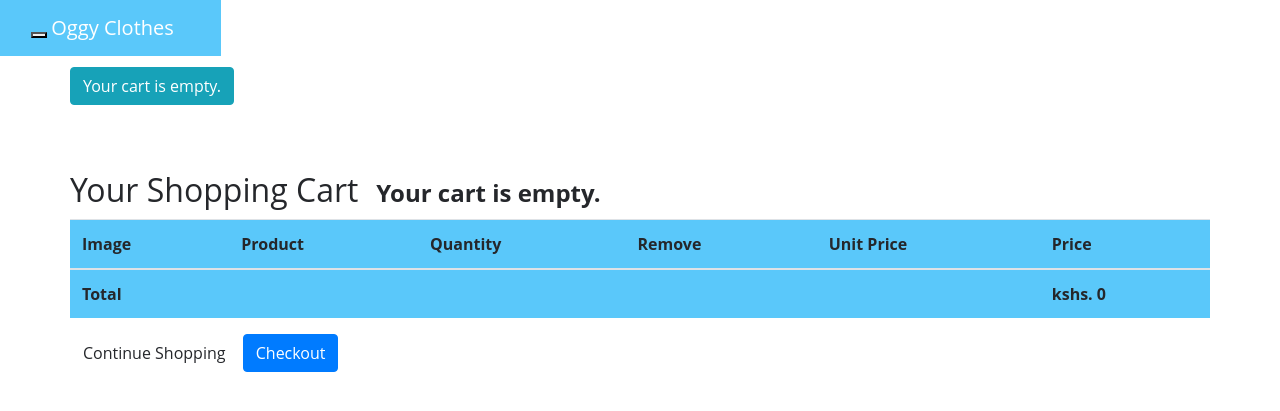
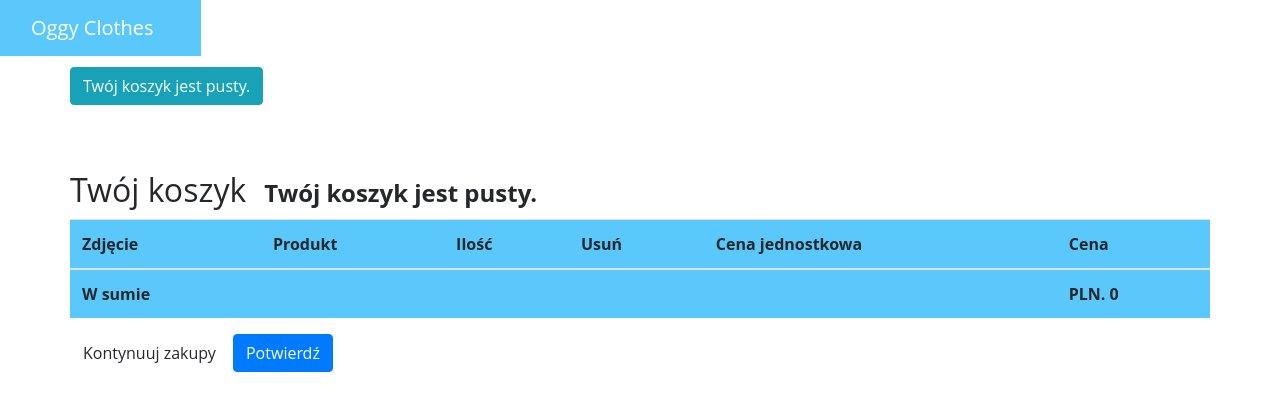
Before and after one commit to dwisniewski1993/DjangoOnlineStore, a Django app: page /cart in a window 1280 px wide. Shown: the top 411 px of the page. Run offline with Django 3.2, Linux system fonts and the light colour scheme; some libraries are stand-ins or nearby versions.

Commit message:
Change language to poliish

```diff
--- a/ecommerce/cart/forms.py
+++ b/ecommerce/cart/forms.py
@@ -4,5 +4,5 @@ PRODUCT_QUANTITY_CHOICES = [(i, str(i)) for i in range(1, 26)]
 
 
 class CartAddProductForm(forms.Form):
-    quantity = forms.TypedChoiceField(choices=PRODUCT_QUANTITY_CHOICES, coerce=int)
+    ile = forms.TypedChoiceField(choices=PRODUCT_QUANTITY_CHOICES, coerce=int)
     update = forms.BooleanField(required=False, initial=False, widget=forms.HiddenInput)
--- a/ecommerce/cart/templates/cart/detail.html
+++ b/ecommerce/cart/templates/cart/detail.html
@@ -8,16 +8,16 @@
 {% block content %}
     <div class="container">
         <div class="row" style="margin-top: 6%">
-        <h2>Your Shopping Cart
+        <h2>Twój koszyk
             <span class="badge pull-right">
                 {% with totail_items=cart|length %}
                     {% if cart|length > 0 %}
-                        My Shopping Order:
+                        Moje zamówienie:
                         <a href="{% url "cart:cart_detail" %}" style="color: #ffffff">
-                            {{ totail_items }} item {{ totail_items|pluralize }}, Kshs. {{ cart.get_total_price }}
+                            {{ totail_items }} item {{ totail_items|pluralize }}, PLN. {{ cart.get_total_price }}
                         </a>
                         {% else %}
-                        Your cart is empty.
+                        Twój koszyk jest pusty.
                     {% endif %}
                 {% endwith %}
             </span>
@@ -25,12 +25,12 @@
             <table class="table table-striped table-hover">
                 <thead style="background-color: #5AC8FA">
                     <tr>
-                        <th>Image</th>
-                        <th>Product</th>
-                        <th>Quantity</th>
-                        <th>Remove</th>
-                        <th>Unit Price</th>
-                        <th>Price</th>
+                        <th>Zdjęcie</th>
+                        <th>Produkt</th>
+                        <th>Ilość</th>
+                        <th>Usuń</th>
+                        <th>Cena jednostkowa</th>
+                        <th>Cena</th>
                     </tr>
                 </thead>
                 <tbody>
@@ -46,29 +46,29 @@
                             <td>
                                 <form action="{% url "cart:cart_add" product.id %}" method="post">
                                     {% csrf_token %}
-                                    {{ item.update_quantity_form.quantity }}
+                                    {{ item.update_quantity_form.ile }}
                                     {{ item.update_quantity_form.update }}
-                                    <input type="submit" value="Update" class="btn btn-info">
+                                    <input type="submit" value="Aktualizuj" class="btn btn-info">
                                 </form>
                             </td>
                             <td>
-                                <a href="{% url "cart:cart_remove" product.id %}">Remove</a>
+                                <a href="{% url "cart:cart_remove" product.id %}">Usuń</a>
                             </td>
-                            <td>kshs. {{ item.price }}</td>
-                            <td>kshs. {{ item.total_price }}</td>
+                            <td>PLN. {{ item.price }}</td>
+                            <td>PLN. {{ item.total_price }}</td>
                         </tr>
                     {% endwith %}
                 {% endfor %}
                 <tr style="background-color: #5AC8FA">
-                    <td><b>Total</b></td>
+                    <td><b>W sumie</b></td>
                     <td colspan="4"></td>
-                    <td colspan="num"><b>kshs. {{ cart.get_total_price }}</b></td>
+                    <td colspan="num"><b>PLN. {{ cart.get_total_price }}</b></td>
                 </tr>
                 </tbody>
             </table>
         <p class="text-right">
-            <a href="{% url "shop:product_list" %}" class="btn btn-default">Continue Shopping</a>
-            <a href="{% url "orders:order_create" %}" class="btn btn-primary">Checkout</a>
+            <a href="{% url "shop:product_list" %}" class="btn btn-default">Kontynuuj zakupy</a>
+            <a href="{% url "orders:order_create" %}" class="btn btn-primary">Potwierdź</a>
         </p>
         </div>
     </div>
--- a/ecommerce/cart/views.py
+++ b/ecommerce/cart/views.py
@@ -12,7 +12,7 @@ def cart_add(request, product_id):
     form = CartAddProductForm(request.POST)
     if form.is_valid():
         cd = form.cleaned_data
-        cart.add(product=product, quantity=cd['quantity'], update_quantity=cd['update'])
+        cart.add(product=product, quantity=cd['ile'], update_quantity=cd['update'])
     return redirect('cart:cart_detail')
 
 
@@ -26,5 +26,5 @@ def cart_remove(request, product_id):
 def cart_detail(request):
     cart = Cart(request)
     for item in cart:
-        item['update_quantity_form'] = CartAddProductForm(initial={'quantity': item['quantity'], 'update': True})
+        item['update_quantity_form'] = CartAddProductForm(initial={'ile': item['quantity'], 'update': True})
     return render(request, 'cart/detail.html', {'cart': cart})
--- a/ecommerce/orders/templates/orders/order/created.html
+++ b/ecommerce/orders/templates/orders/order/created.html
@@ -8,9 +8,9 @@
     <div class="container">
         <div class="row" style="margin-top: 6%">
             <div class="col-md-8 col-md-offset-2">
-                <h3 class="page-header">Thank You For Shopping With Us
+                <h3 class="page-header">Dziękujemy za zakupy
                 </h3>
-                <p>Your order has been successfully completed. Your order number is <strong>{{ order.id }}</strong>.</p>
+                <p>Twoje zamówienie zostało zakończone pomyślnie. Numer twojego zamówienia to: <strong>{{ order.id }}</strong>. Na podany adres e-mail wysłaliśmy potwierdzenie.</p>
             </div>
         </div>
     </div>
--- a/ecommerce/shop/templates/shop/base.html
+++ b/ecommerce/shop/templates/shop/base.html
@@ -15,12 +15,12 @@
          <button class="btn btn-info pull-right">
             {% with totail_items=cart|length %}
                 {% if cart|length > 0 %}
-                    My Shopping Order:
+                    Moje zamówienie:
                     <a href="{% url "cart:cart_detail" %}" style="color: #ffffff">
                         {{ totail_items }} item {{ totail_items|pluralize }}, PLN. {{ cart.get_total_price }}
                     </a>
                     {% else %}
-                    Your cart is empty.
+                    Twój koszyk jest pusty.
                 {% endif %}
             {% endwith %}
          </button>
--- a/ecommerce/shop/templates/shop/navbar.html
+++ b/ecommerce/shop/templates/shop/navbar.html
@@ -3,32 +3,7 @@
   <!-- Brand and toggle get grouped for better mobile display -->
   <div class="container-fluid">
       <div class="navbar-header">
-    <button type="button" class="navbar-toggle" data-toggle="collapse" data-target="#bs-example-navbar-collapse-1">
-      <span class="sr-only">Toggle navigation</span>
-      <span class="icon-bar"></span>
-      <span class="icon-bar"></span>
-      <span class="icon-bar"></span>
-    </button>
     <a class="navbar-brand" href="{% url 'shop:product_list' %}" style="color: #ffffff">Oggy Clothes</a>
   </div>
-
-  <!-- Collect the nav links, forms, and other content for toggling -->
-  <div class="collapse navbar-collapse" id="bs-example-navbar-collapse-1">
-
-    <ul class="nav navbar-nav navbar-right">
-      <li class="dropdown">
-          {% if request.user.is_authenticated %}
-        <a href="#" class="dropdown-toggle" data-toggle="dropdown" style="color: #ffffff">{{ request.user.username }}<b class="caret"></b></a>
-        <ul class="dropdown-menu">
-          <li><a href="">logout</a></li>
-            {% else %}
-          <li class="divider"></li>
-          <li><a href="#" style="color: #ffffff">Sign in</a></li>
-         <li><a href="#" style="color: #ffffff">Sign up</a></li>
-        </ul>
-         {% endif %}
-      </li>
-    </ul>
-  </div><!-- /.navbar-collapse -->
   </div>
 </nav>
--- a/ecommerce/shop/templates/shop/product/list.html
+++ b/ecommerce/shop/templates/shop/product/list.html
@@ -36,7 +36,7 @@
 
         <div class="col-sm-3 col-sm-offset-1 blog-sidebar">
           <div class="sidebar-module">
-            <h4>Categories</h4>
+            <h4>Categorie</h4>
             <ol class="list-unstyled">
               <li {% if not category %} class="active"{% endif %}><a href="{% url 'shop:product_list' %}">Wszystkie</a></li>
             {% for c in categories %}
```
Also changed, not shown: ecommerce/orders/templates/orders/order/create.html (+5 -5 lines), ecommerce/db.sqlite3.
